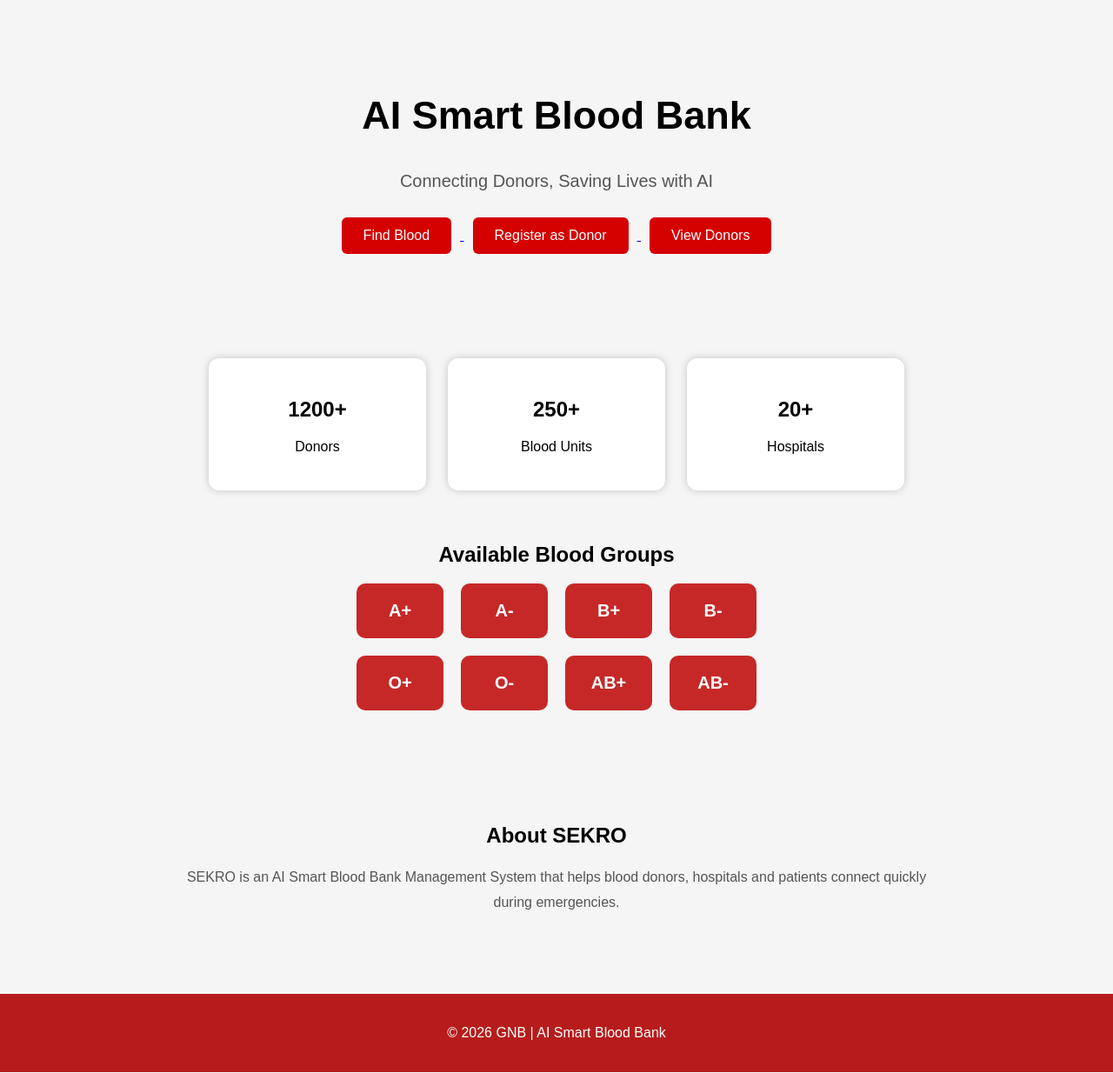
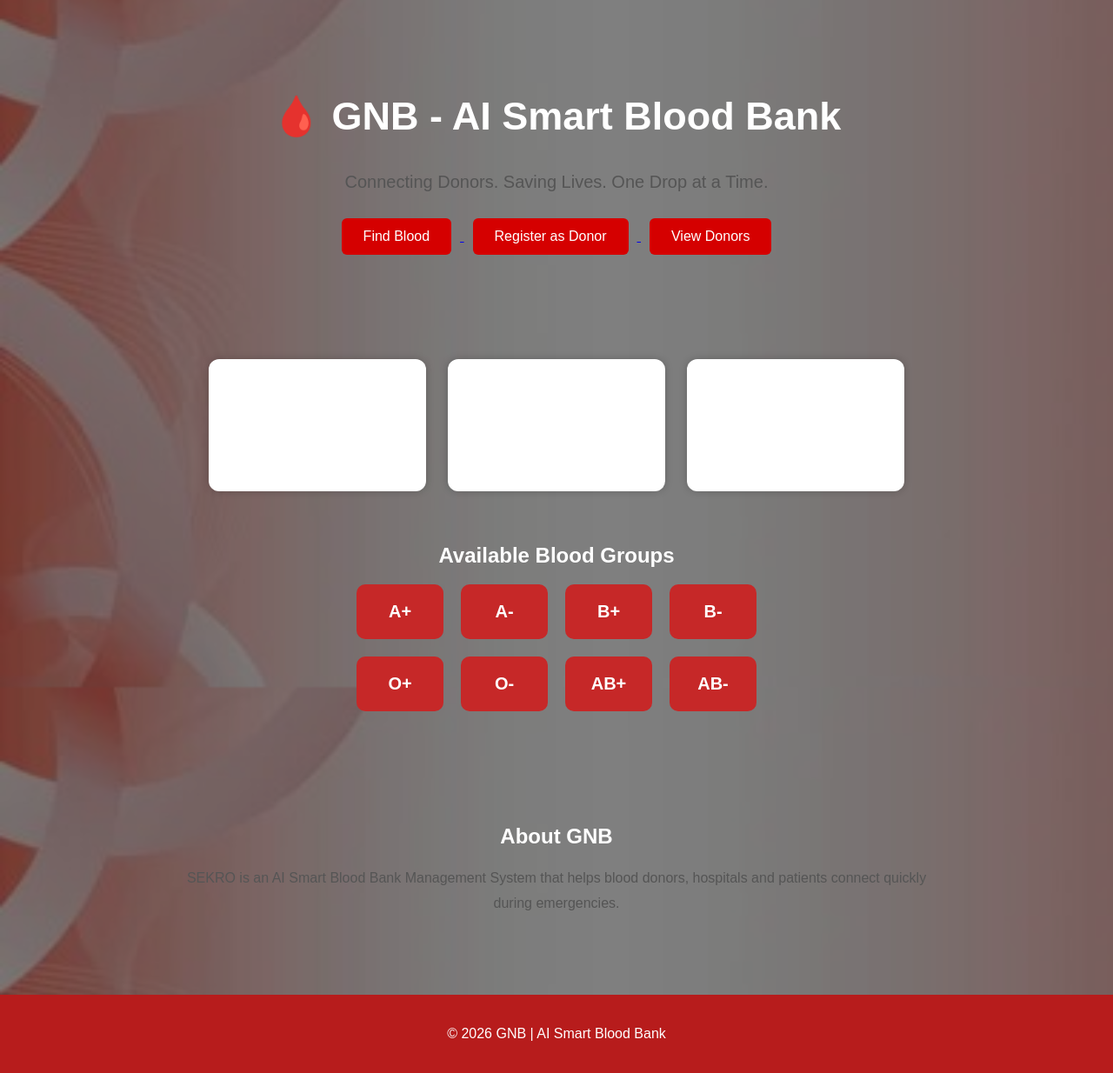
Before and after one commit to nivyasrinivya10-dotcom/GNB-AI-Smart-Blood-Bank, a Flask app: page / in a window 1280 px wide. Shown: the part 63-1297 px from the top of the page at 87% size. Run offline with Flask 3, Linux system fonts and the light colour scheme.

Commit message:
Added background image

```diff
--- a/backend/backend/static/css/style.css
+++ b/backend/backend/static/css/style.css
@@ -1,7 +1,12 @@
 body{
     margin:0;
     font-family:Arial, sans-serif;
-    background:#f5f5f5;
+    background: linear-gradient(rgba(0,0,0,0.5), rgba(0,0,0,0.5)),
+                url("../images/blood-bg.jpg");
+    background-size: cover;
+    background-position: center;
+    background-attachment: fixed;
+    color: white;
 }
 
 nav{
--- a/backend/backend/templates/index.html
+++ b/backend/backend/templates/index.html
@@ -23,9 +23,9 @@
 
 <section class="hero">
 
-    <h1>AI Smart Blood Bank</h1>
+    <h1>🩸 GNB - AI Smart Blood Bank</h1>
 
-    <p>Connecting Donors, Saving Lives with AI</p>
+<p>Connecting Donors. Saving Lives. One Drop at a Time.</p>
 
     <a href="/findblood">
         <button>Find Blood</button>
@@ -80,7 +80,7 @@
 
 <section class="about">
 
-<h2>About SEKRO</h2>
+<h2>About GNB</h2>
 
 <p>
 SEKRO is an AI Smart Blood Bank Management System
```
Also changed, not shown: backend/backend/static/images/blood-bg.jpg (added).
